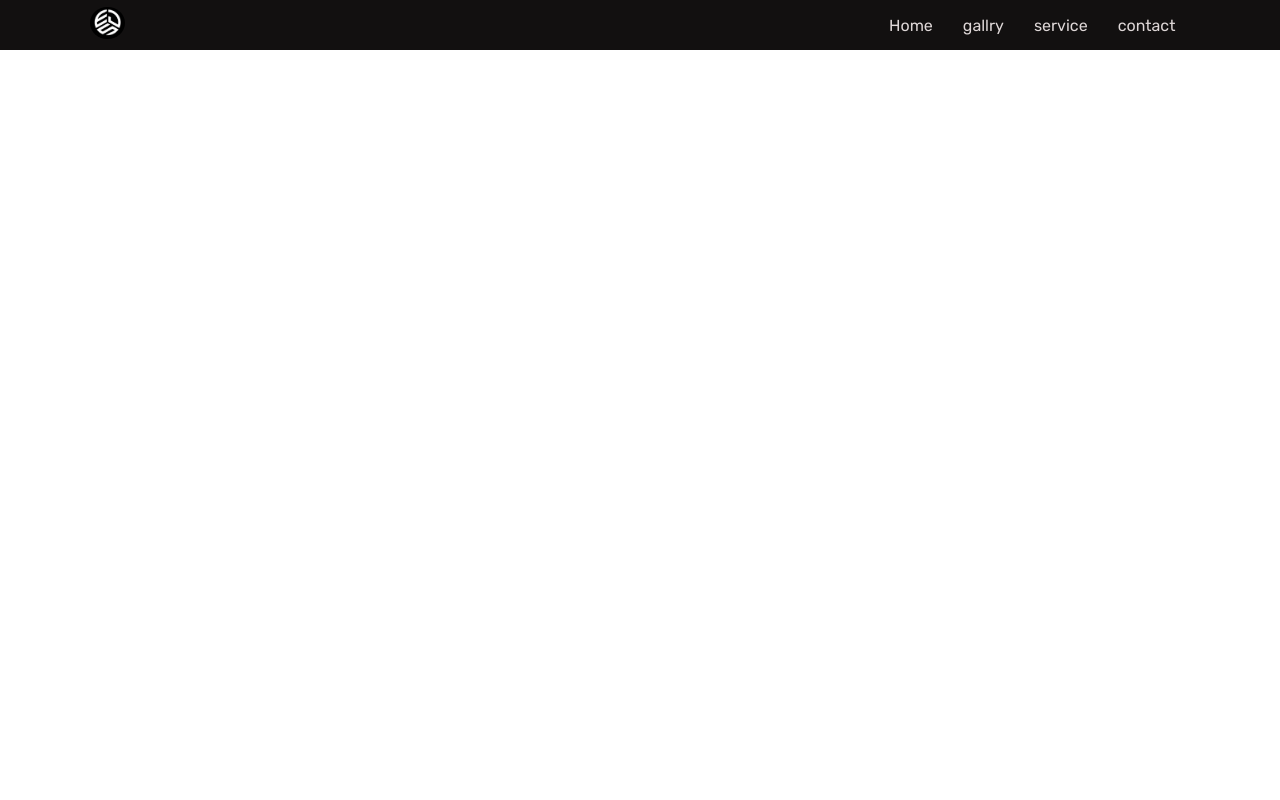
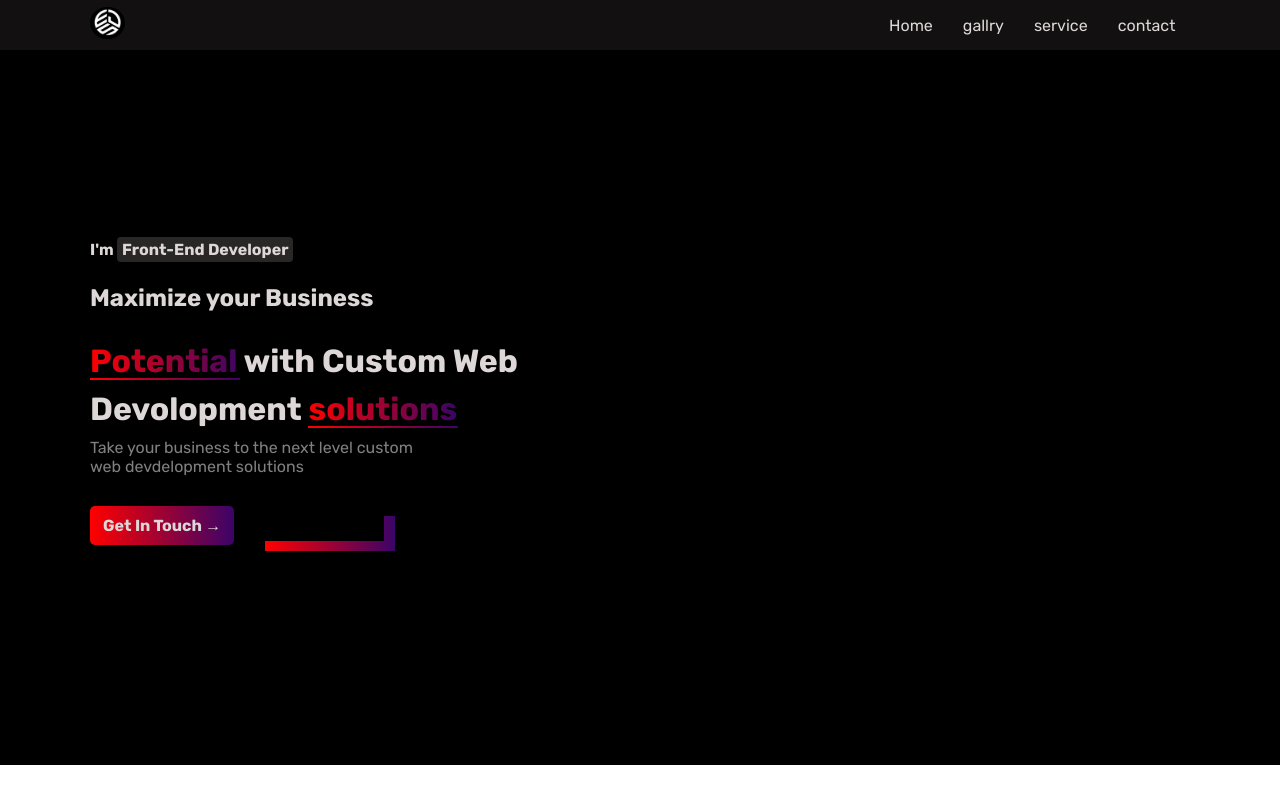
Before and after one commit to ebrahim-jhohan-shuvo0/responsive-website, a plain HTML site: page index.html in a window 1280 px wide. Drawn offline with Linux system fonts and the light colour scheme.

Commit message:
2nd-commit

```diff
--- a/index.html
+++ b/index.html
@@ -27,5 +27,31 @@
         <li><a href="#">contact</a></li>
     </ul>
    </nav>
+   <!-- main section code start -->
+    <header class="main" id="main">
+        <div class="main-conteiner">
+            <div class="main-content">
+                <h4> I'm <span> Front-End Developer</span></h4>
+                <h2>Maximize your Business</h2>
+                <h1>
+                    <span>Potential </span> with Custom Web
+                </h1>
+                <h1> Devolopment <span> solutions</span></h1>
+                <p>Take your business to the next level custom
+                    <br> web devdelopment solutions</p>
+
+
+                <div class="home-btn">
+                   <h4> Get In Touch &#8594;</h4>
+                   <h4><span>Download CV</span> </h4>
+                </div>
+            </div>
+            <div class="main-img">
+                <div class="main-icon">
+
+                </div>
+            </div>
+        </div>
+    </header>
 </body>
 </html>
--- a/style.css
+++ b/style.css
@@ -6,7 +6,11 @@
     box-sizing: border-box;
     font-family: "Rubik", sans-serif;
 }
+
 nav{
+    position: fixed;
+    top: 0;
+    left: 0;
     display: flex;
     justify-content: space-between;
     align-items: center;
@@ -14,6 +18,7 @@ nav{
     height: 50px;
     padding: 0 7%;
     background-color: #121010;
+    z-index: 1000;
 }
 .logo-img{
     width: 35px;
@@ -85,3 +90,94 @@ ul li a:hover{
 /* navbar complite */
 
 /* header area code strat here */
+.main{
+    margin-top: -35px;
+    height: 100vh;
+    background-color: black;
+    display: grid;
+    place-items: center;
+}
+.main-conteiner{
+    width: 1100px;
+   color: #ded7d7;
+    margin: 0 auto;
+    margin-top: 80px;
+    display: flex;
+    justify-content: space-between;
+    align-items: center;
+}
+.main h4{
+    margin-bottom: 25px;
+}
+.main h4 span{
+    background-color: #292626;
+    padding: 3px 5px;
+   border-radius: 4px;
+}
+.main-conteiner h2{
+    margin-bottom: 30px;
+}
+.main-conteiner h1 {
+    margin: 10px 0;
+}
+.main-conteiner h1 span{
+    color:transparent;
+    text-decoration: underline;
+    background: linear-gradient(to right, red , #3b0468);
+    -webkit-background-clip:text ;
+    position: relative;
+
+}
+.main-conteiner h1 span::before{
+    content: '';
+    position: absolute;
+    bottom: 0;
+    left: 0;
+    height: 2px;
+    width: 150px;
+    background: linear-gradient(to right, red , #3b0468);
+}
+.main-content p{
+    color: gray;
+}
+.home-btn{
+    display: flex;
+}
+.home-btn h4:first-child{
+    background: linear-gradient(to right, red , #3b0468);
+    padding: 10px 13px;
+    border-radius: 5px;
+    margin-top: 30px;
+}
+.home-btn h4:last-child{
+    position: relative;
+    background:  linear-gradient(to right, red , #3b0468);
+    -webkit-background-clip: text;
+    color: transparent;
+    padding: 10px 13px;
+    border-radius: 5px;
+    margin-top: 30px;
+    margin-left: 18px;
+    z-index: 5;
+}
+ .home-btn h4:last-child::before{
+    content: '';
+    position: absolute;
+    top: 3;
+    left: 3;
+    width: 130px;
+    height: 35px;
+    background:linear-gradient(to right, red , #3b0468) ;
+
+}
+
+.home-btn h4:last-child::after{
+    content: '';
+    position: absolute;
+    top: 0;
+    left: 0;
+    width: 132px;
+    height: 35px;
+    background:black ;
+
+}
```
Also changed, not shown: image/banner.jpg (added).
